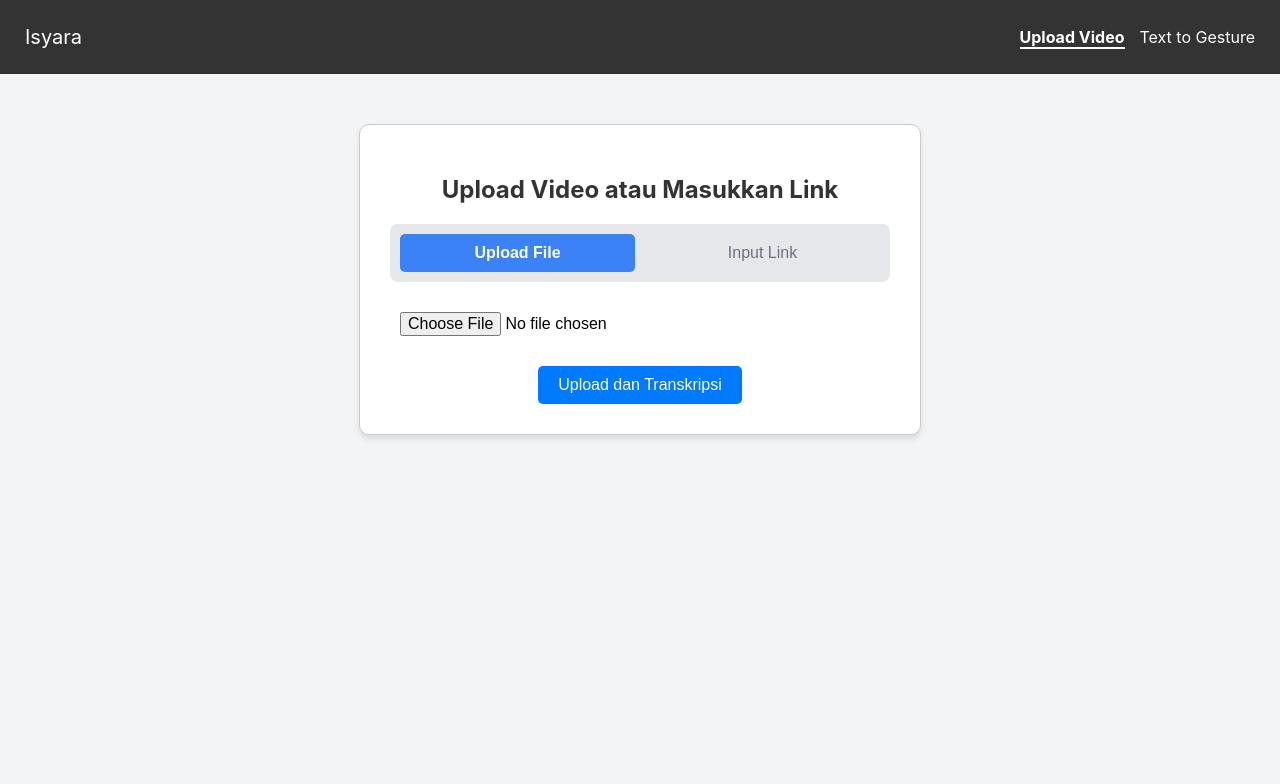
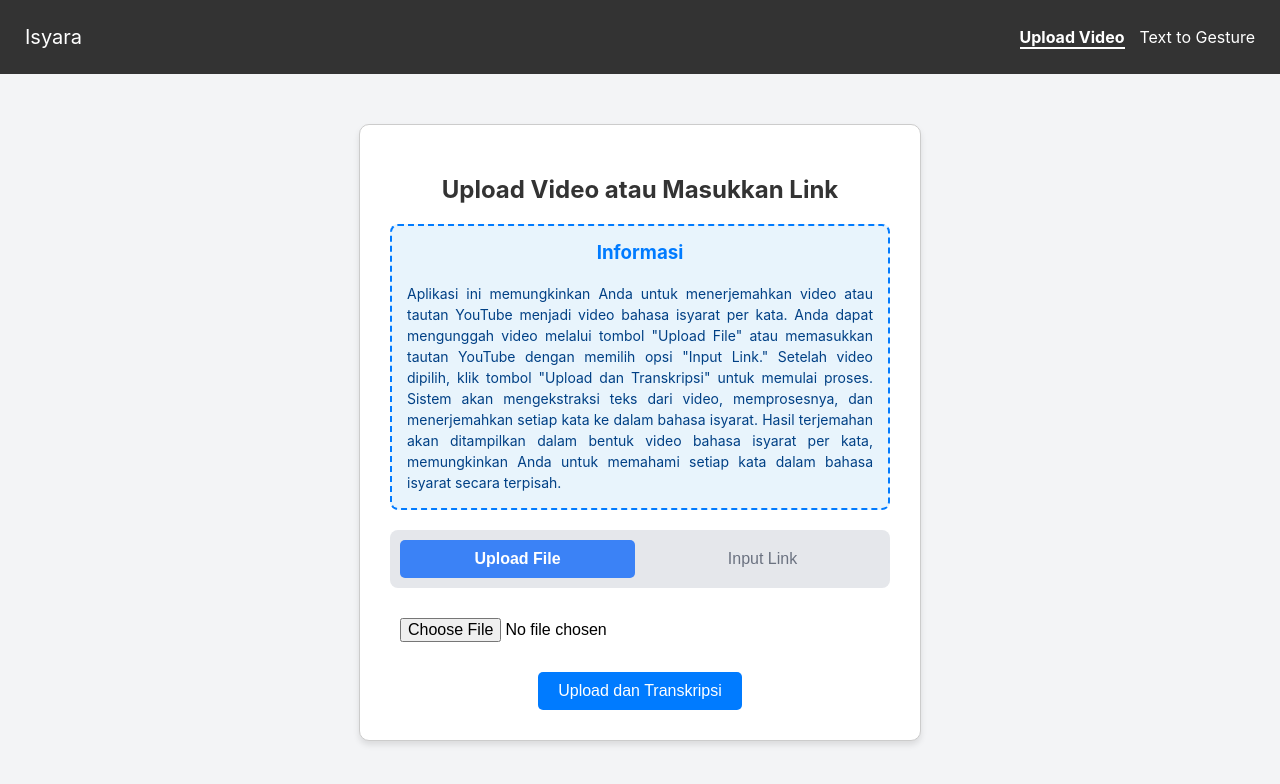
Before and after one commit to isyara-web/isyara-web, a React (Create React App) app: page /upload-video in a window 1280 px wide. Shown: the top 784 px of the page. Built offline with nearby package versions, Linux system fonts and the light colour scheme.

Commit message:
informasi

```diff
--- a/src/component/TextToGesture.js
+++ b/src/component/TextToGesture.js
@@ -74,7 +74,11 @@ function TextToGesture() {
       >
         <h3 style={{ marginTop: 0, color: '#007bff' }}>Informasi</h3>
         <p style={{ margin: 0, fontSize: '14px', lineHeight: '1.5', color: '#004085' }}>
-          Jika memasukkan nama, maka dipisahkan spasi per hurufnya. Sebagai contoh: <strong>jaja haryono</strong> menjadi <strong>j a j a h a r y o n o</strong>.
+          Aplikasi ini memungkinkan Anda untuk menerjemahkan teks menjadi video bahasa isyarat BISINDO dengan mudah.
+          Masukkan teks ke dalam kolom yang tersedia di bawah label "Enter Text," lalu klik tombol "Translate" untuk memulai proses terjemahan.
+          Setelah itu, hasil terjemahan akan ditampilkan dalam bentuk video atau animasi bahasa isyarat yang dapat Anda tonton.
+          Jika ingin menerjemahkan teks lain, hapus teks sebelumnya, masukkan teks baru, dan klik "Translate" lagi.
+          Aplikasi ini paling efektif untuk teks sederhana dan jelas, sehingga pengguna disarankan untuk menghindari kalimat yang terlalu kompleks atau menggunakan slang.
         </p>
       </div>
 
--- a/src/component/uploadVideo.js
+++ b/src/component/uploadVideo.js
@@ -106,10 +106,33 @@ const UploadVideo = () => {
   return (
     <div className="wrapper">
       <div className="container">
-        {/* Judul Form */}
         <h2 className="title">Upload Video atau Masukkan Link</h2>
 
-        {/* Tombol Toggle Mode */}
+        <div
+          style={{
+            marginBottom: '20px',
+            padding: '15px',
+            backgroundColor: '#e8f4fc',
+            border: '2px dashed #007bff',
+            borderRadius: '8px',
+          }}
+        >
+          <h3 style={{ marginTop: 0, color: '#007bff' }}>Informasi</h3>
+          <p style={{
+            margin: 0,
+            fontSize: '14px',
+            lineHeight: '1.5',
+            color: '#004085',
+            textAlign: 'justify' // Menjadikan teks rata kanan-kiri
+          }}>
+            Aplikasi ini memungkinkan Anda untuk menerjemahkan video atau tautan YouTube menjadi video bahasa isyarat per kata.
+            Anda dapat mengunggah video melalui tombol "Upload File" atau memasukkan tautan YouTube dengan memilih opsi "Input Link."
+            Setelah video dipilih, klik tombol "Upload dan Transkripsi" untuk memulai proses.
+            Sistem akan mengekstraksi teks dari video, memprosesnya, dan menerjemahkan setiap kata ke dalam bahasa isyarat.
+            Hasil terjemahan akan ditampilkan dalam bentuk video bahasa isyarat per kata, memungkinkan Anda untuk memahami setiap kata dalam bahasa isyarat secara terpisah.
+          </p>
+        </div>
+
         <div className="toggle-container">
           <button
             className={`toggle-button ${isFileUpload ? 'active' : ''}`}
@@ -127,7 +150,6 @@ const UploadVideo = () => {
           </button>
         </div>
 
-        {/* Input Form */}
         <div className="input-container">
           {isFileUpload ? (
             <div className="file-upload-container">
@@ -168,7 +190,6 @@ const UploadVideo = () => {
           )}
         </div>
 
-        {/* Tombol Upload */}
         <button
           onClick={handleUpload}
           className="button upload-button"
@@ -178,13 +199,11 @@ const UploadVideo = () => {
           {isProcessing ? 'Processing...' : 'Upload dan Transkripsi'}
         </button>
 
-        {/* Pesan Proses */}
         {isProcessing && (
           <p className="processing-info">Memproses video, mohon tunggu...</p>
         )}
       </div>
 
-      {/* Hasil Transkripsi */}
       {transcription && (
         <div className="transcription-card">
           <h3 className="transcription-title">Hasil Transkripsi</h3>
```
